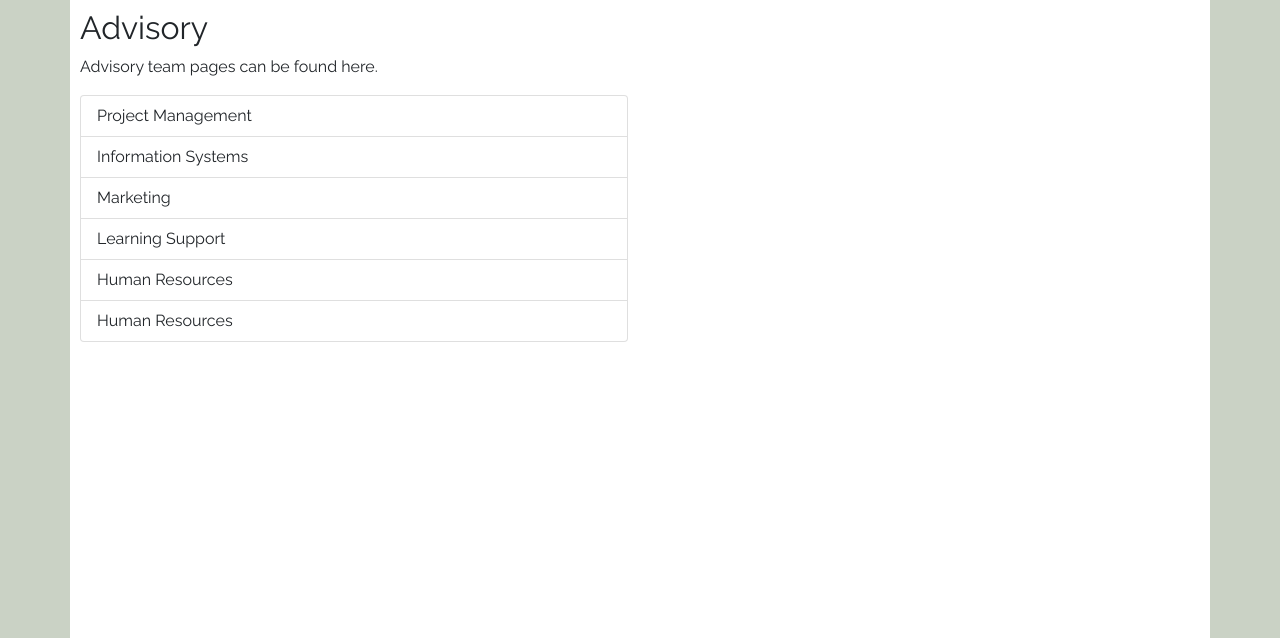
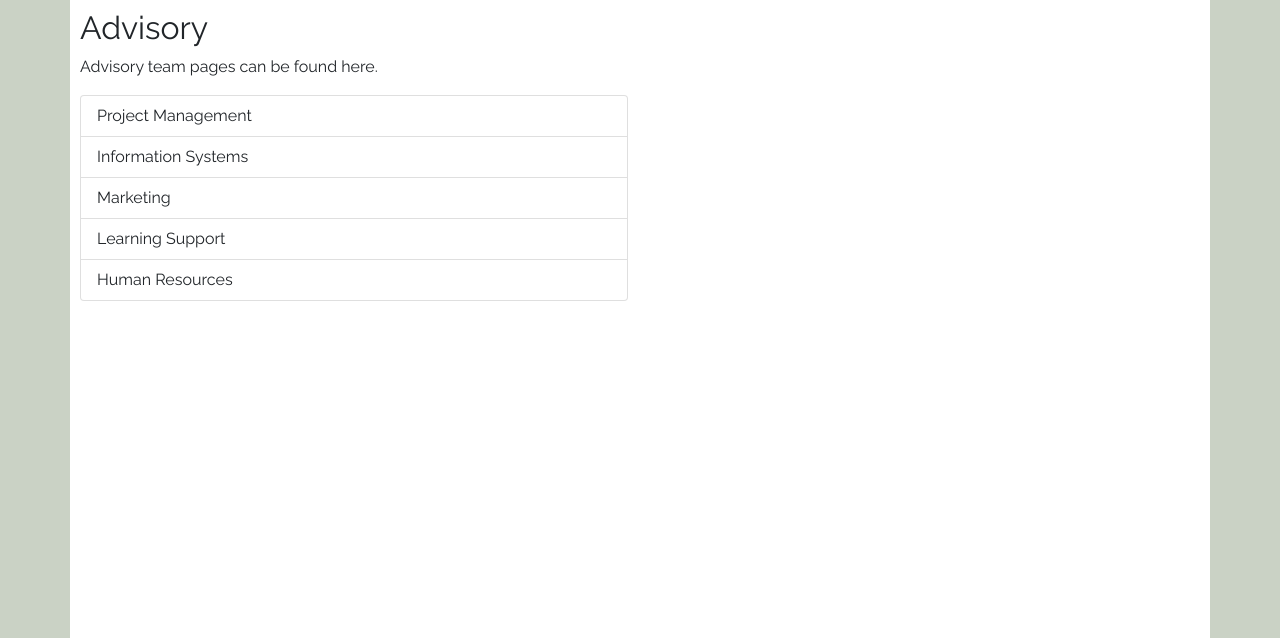
Before and after one commit to jack-hermanson/cis200, a Flask app: template main/web/templates/advisory/index.html in a window 1280 px wide. Shown: the part 77-715 px from the top of the page. Run offline with Flask 2, Linux system fonts and the light colour scheme; the template is opened without the code that fills it: most values are stand-ins (such as "Sample title", 1, 10 or a date in 2020); some libraries are stand-ins or nearby versions.

Commit message:
Update index.html

```diff
--- a/main/web/templates/advisory/index.html
+++ b/main/web/templates/advisory/index.html
@@ -19,7 +19,6 @@
                 <a href="{{ url_for('advisory.marketing') }}" class="list-group-item list-group-item-action">Marketing</a>
                 <a href="#" class="list-group-item list-group-item-action">Learning Support</a>
                 <a href="{{ url_for('advisory.hr') }}" class="list-group-item list-group-item-action">Human Resources</a>
-                <a href="{{ url_for('advisory.hr') }}" class="list-group-item list-group-item-action">Human Resources</a>
             </div>
         </div>
     </div>
```
